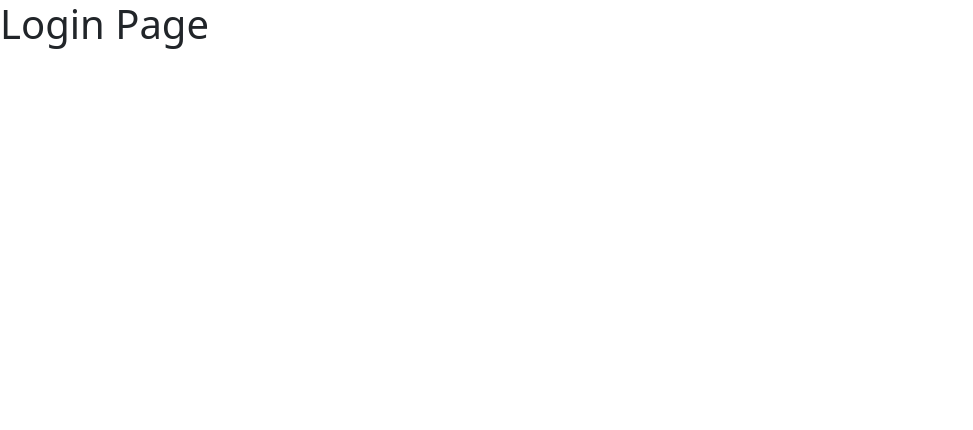
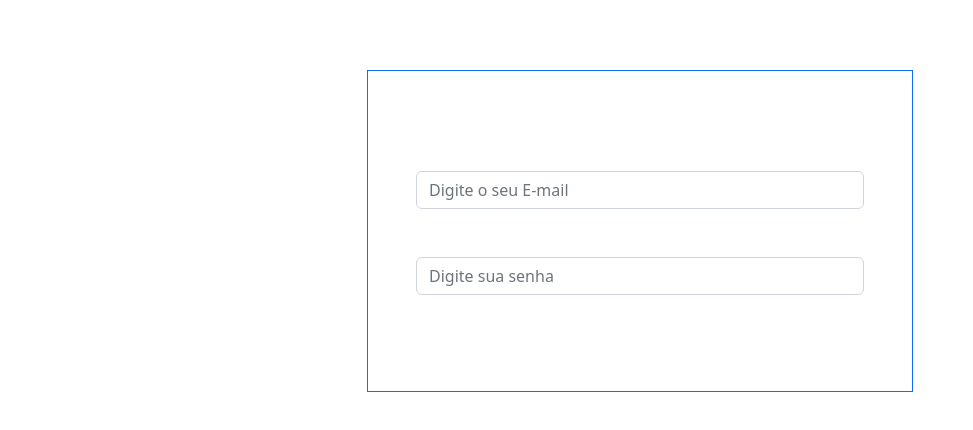
Before and after one commit to Serejo/jwt-node-vue, a Vue app in the folder frontend/authentication-app-vue/: page / in a window 1280 px wide. Shown: the top 430 px of the page, without its empty margins (0-973 px from the left). Built offline with nearby package versions, Linux system fonts and the light colour scheme.

Commit message:
correçao de importação

```diff
--- a/frontend/authentication-app-vue/src/components/auth-components/home/HomeComponent.vue
+++ b/frontend/authentication-app-vue/src/components/auth-components/home/HomeComponent.vue
@@ -4,7 +4,7 @@
   </div>
 </template>
 
-<script scr="./HomeComponent.js"></script>
+<script src="./Home.js"></script>
 
 <style>
 </style>
--- a/frontend/authentication-app-vue/src/components/auth-components/login/Login.js
+++ b/frontend/authentication-app-vue/src/components/auth-components/login/Login.js
@@ -2,9 +2,13 @@
   name: "LoginComponent",
   data() {
     return {
-      email: "",
-      password: "",
-      errors: [],
+      loginForm: {
+        email: null,
+        password: null,
+      },
     };
   },
+  methods: {
+    loginSubmitUserForm() {},
+  },
 };
--- a/frontend/authentication-app-vue/src/components/auth-components/login/LoginComponent.vue
+++ b/frontend/authentication-app-vue/src/components/auth-components/login/LoginComponent.vue
@@ -1,10 +1,36 @@
 <template>
-  <div class="row justify-content-center">
-    <h1>Login Page</h1>
+  <div class="container">
+    <div class="row">
+      <div class="col-lg-6 offset-lg-3 col-sm-10 offset-sm-1">
+        <form
+          class="text-center border border-primary p-5"
+          style="margin-top: 70px; height: auto; padding-top: 100px !important"
+          v-on:submit.prevent="loginSubmitUserForm()"
+        >
+          <input
+            type="email"
+            id="email"
+            name="email"
+            class="form-control mb-5"
+            placeholder="Digite o seu E-mail"
+            v-model="loginForm.email"
+          />
+
+          <input
+            type="password"
+            id="password"
+            name="password"
+            class="form-control mb-5"
+            placeholder="Digite sua senha"
+            v-model="loginForm.password"
+          />
+        </form>
+      </div>
+    </div>
   </div>
 </template>
 
-<script scr="./LoginComponent.js"></script>
+<script src="./Login.js"></script>
 
 <style>
 </style>
--- a/frontend/authentication-app-vue/src/components/auth-components/register/RegisterComponent.vue
+++ b/frontend/authentication-app-vue/src/components/auth-components/register/RegisterComponent.vue
@@ -4,7 +4,7 @@
   </div>
 </template>
 
-<script scr="./RegisterComponent.js"></script>
+<script src="./Register.js"></script>
 
 <style>
 </style>
```
Also changed, not shown: frontend/authentication-app-vue/package.json (+7 -2 lines), frontend/authentication-app-vue/src/router/index.js (+3 -6 lines), frontend/authentication-app-vue/src/services/api.js (+3 -4 lines), frontend/authentication-app-vue/.eslintrc.js (added), 2 other files (tests, documents, lock files or other folders).
